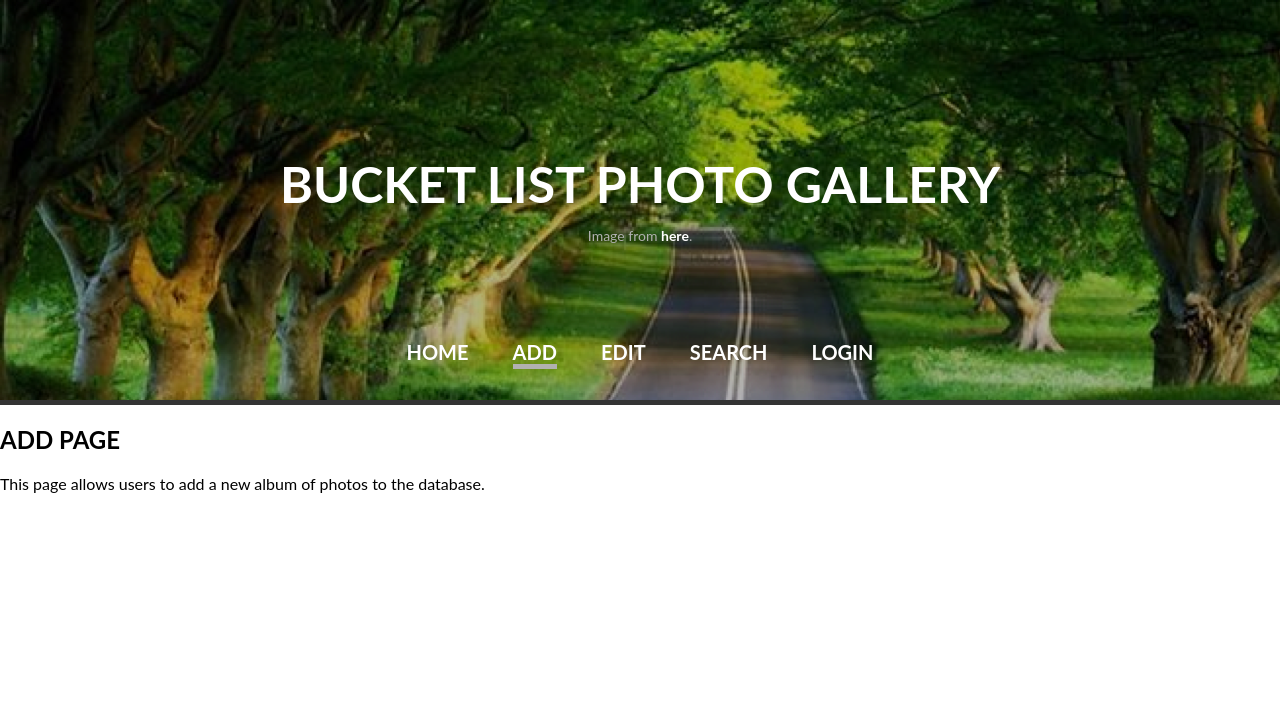
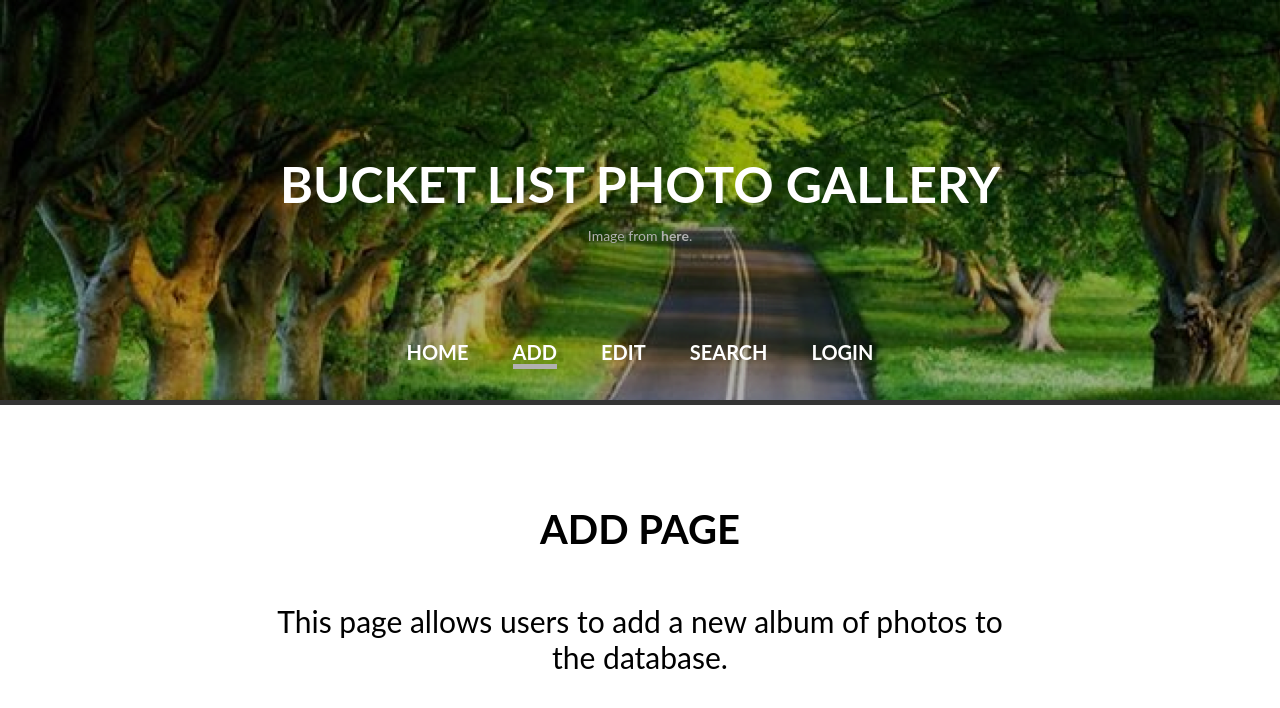
Before and after one commit to acheng96/Cornell-CS2300, a PHP site: page /files/add.php in a window 1280 px wide. Shown: the top 708 px of the page. Run offline with PHP 8.4, Linux system fonts and the light colour scheme.

Commit message:
Fix css styling on pages

```diff
--- a/p3_cs2300/css/stylesheet.css
+++ b/p3_cs2300/css/stylesheet.css
@@ -63,7 +63,7 @@ ul {
 	text-align: center;
 }
 
-#header-image-url {
+.header-image-url {
 	color: #B1B1B1;
 }
 
@@ -104,11 +104,33 @@ ul {
  * = Home = *
  * ======== */
 
- #home-description {
+#home-description {
+	margin: auto;
+	padding-top: 100px;
+	width: 60%;
+	text-align: center;
+	font-weight: normal;
+	font-size: 30px;
+}
+
+/* ======== *
+ * = Page = *
+ * ======== */
+
+.page-title {
+	margin: auto;
+	padding-top: 100px;
+	width: 60%;
+	text-align: center;
+	font-weight: bold;
+	font-size: 40px;
+}
+
+.page-description {
  	margin: auto;
- 	padding-top: 100px;
+ 	padding-top: 50px;
  	width: 60%;
  	text-align: center;
  	font-weight: normal;
  	font-size: 30px;
- }
+}
--- a/p3_cs2300/files/add.php
+++ b/p3_cs2300/files/add.php
@@ -4,7 +4,7 @@
 
 	<head>
 		<meta charset="utf-8">
-    	<link rel="stylesheet" type="text/css" href="css/stylesheet.css">
+    	<link rel="stylesheet" type="text/css" href="../css/stylesheet.css">
     	<meta name="viewport" content="width=device-width, initial-scale=1">
 		<title>Add Page</title>
 	</head>
@@ -14,8 +14,8 @@
 		<!-- Header -->
 		<?php include("header.php"); ?>
 
-		<h2>ADD PAGE</h2>
-		<p>This page allows users to add a new album of photos to the database.</p>
+		<h2 class="page-title">ADD PAGE</h2>
+		<p class="page-description">This page allows users to add a new album of photos to the database.</p>
 
 	</body>
 
--- a/p3_cs2300/files/edit.php
+++ b/p3_cs2300/files/edit.php
@@ -4,7 +4,7 @@
 
 	<head>
 		<meta charset="utf-8">
-    	<link rel="stylesheet" type="text/css" href="css/stylesheet.css">
+    	<link rel="stylesheet" type="text/css" href="../css/stylesheet.css">
     	<meta name="viewport" content="width=device-width, initial-scale=1">
 		<title>Edit Page</title>
 	</head>
@@ -14,8 +14,8 @@
 		<!-- Header -->
 		<?php include("header.php"); ?>
 
-		<h2>EDIT PAGE</h2>
-		<p>This page allows users to edit and delete the albums and images.</p>
+		<h2 class="page-title">EDIT PAGE</h2>
+		<p class="page-description">This page allows users to edit and delete the albums and images.</p>
 
 	</body>
 
--- a/p3_cs2300/files/header.php
+++ b/p3_cs2300/files/header.php
@@ -9,7 +9,7 @@
 		<div class='header-container'>
 			<ul class='header-title'>
 				<li><h1>BUCKET LIST PHOTO GALLERY</h1></li>
-				<li><h4>Image from <a href='#' target='_blank'><b>here</b></a>.</h4></li>
+				<li><h4>Image from <a class='header-image-url' href='https://s-media-cache-ak0.pinimg.com/736x/4d/07/ff/4d07ff22aba1feaeebc817d46e6b1021.jpg' target='_blank'><b>here</b></a>.</h4></li>
 			</ul>
 
 			<!-- Navigation Bar -->
--- a/p3_cs2300/files/login.php
+++ b/p3_cs2300/files/login.php
@@ -4,7 +4,7 @@
 
 	<head>
 		<meta charset="utf-8">
-    	<link rel="stylesheet" type="text/css" href="css/stylesheet.css">
+    	<link rel="stylesheet" type="text/css" href="../css/stylesheet.css">
     	<meta name="viewport" content="width=device-width, initial-scale=1">
 		<title>Login Page</title>
 	</head>
@@ -14,8 +14,8 @@
 		<!-- Header -->
 		<?php include("header.php"); ?>
 
-		<h2>LOGIN PAGE</h2>
-		<p>This page allows users to login to user the site as an admin.</p>
+		<h2 class="page-title">LOGIN PAGE</h2>
+		<p class="page-description">This page allows users to login to use the site as an admin.</p>
 
 	</body>
 
--- a/p3_cs2300/files/search.php
+++ b/p3_cs2300/files/search.php
@@ -4,7 +4,7 @@
 
 	<head>
 		<meta charset="utf-8">
-    	<link rel="stylesheet" type="text/css" href="css/stylesheet.css">
+    	<link rel="stylesheet" type="text/css" href="../css/stylesheet.css">
     	<meta name="viewport" content="width=device-width, initial-scale=1">
 		<title>Search Page</title>
 	</head>
@@ -14,8 +14,8 @@
 		<!-- Header -->
 		<?php include("header.php"); ?>
 
-		<h2>SEARCH PAGE</h2>
-		<p>This page allows users to search for photos whose text fields contain the user's input.</p>
+		<h2 class="page-title">SEARCH PAGE</h2>
+		<p class="page-description">This page allows users to search for photos whose text fields contain the user's input.</p>
 	</body>
 
 </html>
--- a/p3_cs2300/index.php
+++ b/p3_cs2300/index.php
@@ -16,7 +16,7 @@
 			<div class='header-container'>
 				<ul class='header-title'>
 					<li><h1>WORLDWIDE WONDERS</h1></li>
-					<li><h4>Image from <a id="header-image-url" href='https://s-media-cache-ak0.pinimg.com/736x/14/be/16/14be160a0cbe7b182492cf0538f242a0.jpg' target='_blank'><b>here</b></a>.</h4></li>
+					<li><h4>Image from <a class="header-image-url" href='https://s-media-cache-ak0.pinimg.com/736x/4d/07/ff/4d07ff22aba1feaeebc817d46e6b1021.jpg' target='_blank'><b>here</b></a>.</h4></li>
 				</ul>
 
 				<!-- Navigation Bar -->
```
